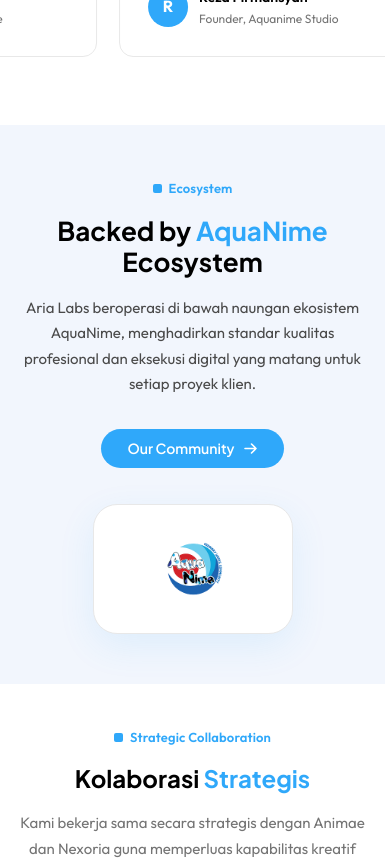
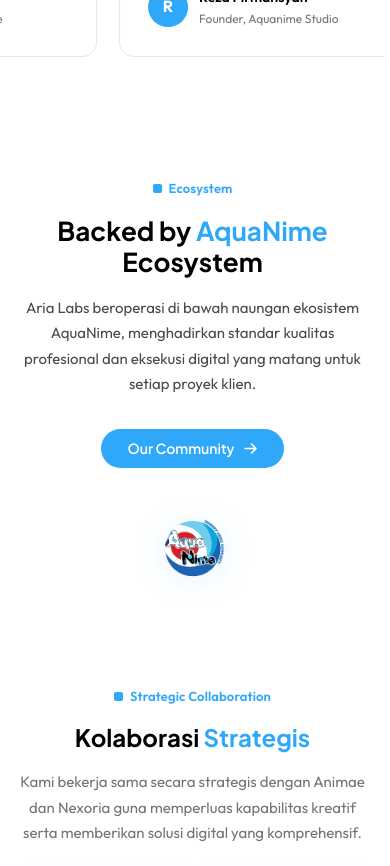
Before and after one commit to Nazca13/Arialabs, a Next.js app: page / in a window 390 px wide. Shown: the part 7560-8426 px from the top of the page. Built offline with nearby package versions, Linux system fonts and the light colour scheme.

Commit message:
fix: remove white card border frame around AquaNime logo & service Aria mascot, clean white integration on Beranda and Tentang pages

```diff
--- a/src/app/tentang/page.tsx
+++ b/src/app/tentang/page.tsx
@@ -4,6 +4,7 @@
 import { AboutHero } from '@/features/about/sections/hero/about-hero'
 import { AboutWhoWeAre } from '@/features/about/sections/who-we-are/who-we-are'
 import { HowWeWork } from '@/features/home/sections/how-we-work/how-we-work'
+import { EcosystemSection } from '@/features/home/sections/ecosystem/ecosystem'
 import { AboutClientWall } from '@/features/about/sections/client-wall/client-wall'
 import { AboutFoundation } from '@/features/about/sections/foundation/foundation'
 import { CtaSection } from '@/features/home/sections/cta/cta-section'
@@ -21,6 +22,7 @@
         <AboutHero />
         <AboutWhoWeAre />
         <HowWeWork />
+        <EcosystemSection />
         <AboutClientWall />
         <AboutFoundation />
         <CtaSection />
--- a/src/features/home/sections/ecosystem/ecosystem.module.css
+++ b/src/features/home/sections/ecosystem/ecosystem.module.css
@@ -1,6 +1,6 @@
 .section {
   padding: 80px 0;
-  background: #F2F6FD;
+  background: #ffffff;
 }
 
 .inner {
@@ -39,25 +39,24 @@
 
 .logoWrap {
   flex-shrink: 0;
-}
-
-.logoCard {
-  width: 240px;
-  height: 160px;
-  background: #ffffff;
-  border: 1.5px solid #E8E8E8;
-  border-radius: 24px;
   display: flex;
   align-items: center;
   justify-content: center;
-  padding: 32px;
-  box-shadow: 0 12px 36px rgba(47, 168, 250, 0.1);
-  transition: transform 0.3s ease, box-shadow 0.3s ease;
+  padding: 12px;
 }
 
-.logoCard:hover {
-  transform: translateY(-4px);
-  box-shadow: 0 20px 48px rgba(47, 168, 250, 0.18);
+.logoImg {
+  width: 240px;
+  height: auto;
+  max-height: 90px;
+  object-fit: contain;
+  transition: transform 0.3s ease, filter 0.3s ease;
+  filter: drop-shadow(0 4px 16px rgba(47, 168, 250, 0.12));
+}
+
+.logoImg:hover {
+  transform: scale(1.05);
+  filter: drop-shadow(0 8px 24px rgba(47, 168, 250, 0.25));
 }
 
 @media (max-width: 900px) {
@@ -75,9 +74,9 @@
   .actions {
     justify-content: center;
   }
-  .logoCard {
+  .logoImg {
     width: 200px;
-    height: 130px;
+    max-height: 75px;
   }
 }
 
@@ -88,4 +87,8 @@
   .heading {
     font-size: 26px;
   }
+  .logoImg {
+    width: 170px;
+    max-height: 65px;
+  }
 }
--- a/src/features/home/sections/ecosystem/ecosystem.tsx
+++ b/src/features/home/sections/ecosystem/ecosystem.tsx
@@ -33,15 +33,14 @@
         </div>
 
         <div className={styles.logoWrap}>
-          <div className={styles.logoCard}>
-            <Image
-              src="/assets/images/brands/official-partners/aquanime.png"
-              alt="AquaNime Ecosystem"
-              width={200}
-              height={80}
-              style={{ objectFit: 'contain', maxHeight: '60px' }}
-            />
-          </div>
+          <Image
+            src="/assets/images/brands/official-partners/aquanime.png"
+            alt="AquaNime Ecosystem"
+            width={260}
+            height={100}
+            className={styles.logoImg}
+            style={{ objectFit: 'contain' }}
+          />
         </div>
       </div>
     </section>
--- a/src/features/layanan/sections/service-detail/service-detail-hero.module.css
+++ b/src/features/layanan/sections/service-detail/service-detail-hero.module.css
@@ -3,7 +3,7 @@
   margin: 12px;
   border-radius: 26px;
   background: #F2F6FD;
-  padding: 140px 0 80px;
+  padding: 130px 0 70px;
   overflow: hidden;
 }
 
@@ -54,36 +54,19 @@
   display: flex;
   align-items: center;
   justify-content: center;
-}
-
-.mascotCard {
   position: relative;
-  width: 340px;
-  height: 340px;
-  border-radius: 32px;
-  background: #ffffff;
-  border: 1.5px solid #E8E8E8;
-  display: flex;
-  align-items: center;
-  justify-content: center;
-  box-shadow: 0 16px 40px rgba(47, 168, 250, 0.12);
-  overflow: hidden;
-}
-
-.glowBg {
-  position: absolute;
-  inset: -20px;
-  background: radial-gradient(circle at center, rgba(47, 168, 250, 0.18) 0%, transparent 70%);
-  pointer-events: none;
 }
 
 .mascotImg {
-  position: relative;
-  z-index: 1;
-  width: 280px;
-  height: 280px;
+  width: 360px;
+  height: 360px;
   object-fit: contain;
-  filter: drop-shadow(0 8px 20px rgba(0, 0, 0, 0.08));
+  filter: drop-shadow(0 12px 28px rgba(47, 168, 250, 0.18));
+  transition: transform 0.3s ease;
+}
+
+.mascotImg:hover {
+  transform: translateY(-4px) scale(1.02);
 }
 
 @media (max-width: 900px) {
@@ -96,7 +79,7 @@
   .container {
     flex-direction: column-reverse;
     text-align: center;
-    gap: 36px;
+    gap: 32px;
   }
 
   .left {
@@ -111,15 +94,9 @@
     justify-content: center;
   }
 
-  .mascotCard {
-    width: 260px;
-    height: 260px;
-    border-radius: 24px;
-  }
-
   .mascotImg {
-    width: 210px;
-    height: 210px;
+    width: 280px;
+    height: 280px;
   }
 }
 
@@ -132,4 +109,8 @@
     width: 100%;
     justify-content: center;
   }
+  .mascotImg {
+    width: 230px;
+    height: 230px;
+  }
 }
```
Also changed, not shown: src/features/layanan/sections/service-detail/service-detail-hero.tsx (+2 -6 lines), 1 other file (tests, documents, lock files or other folders).
